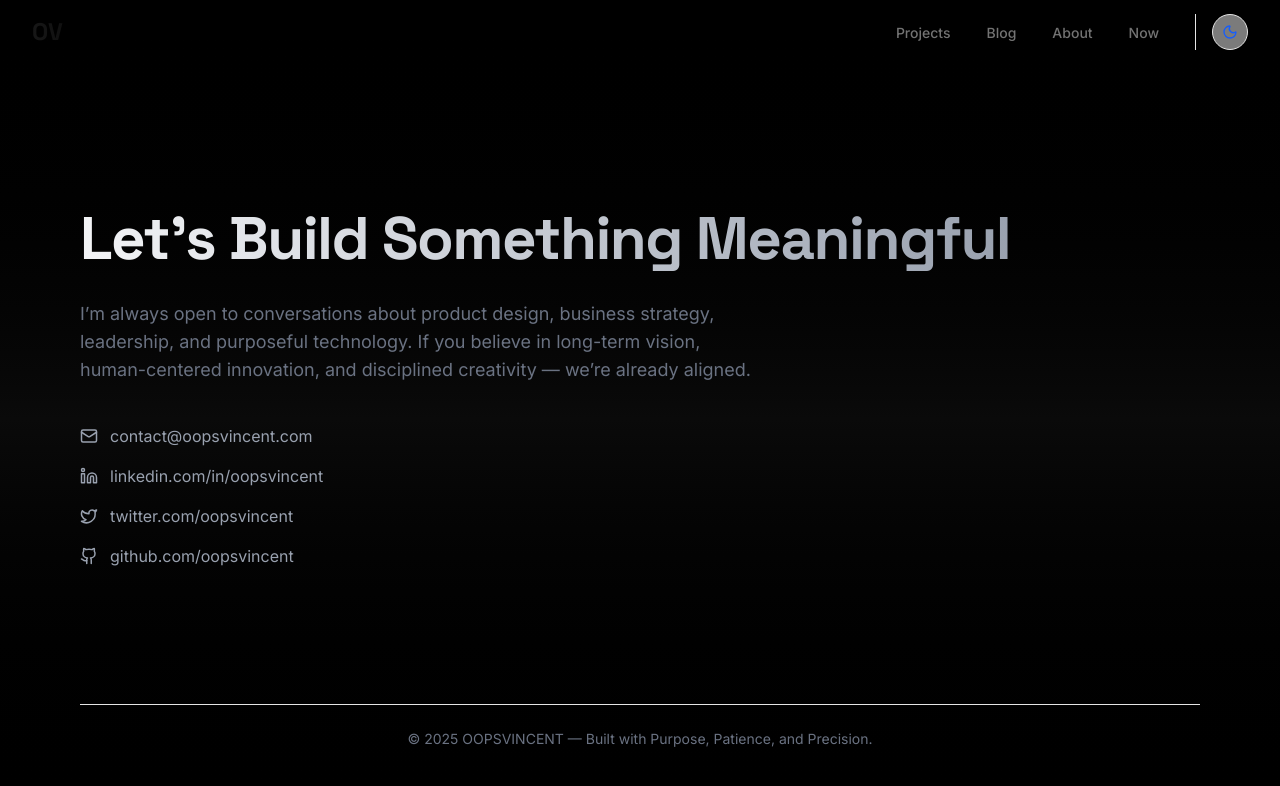
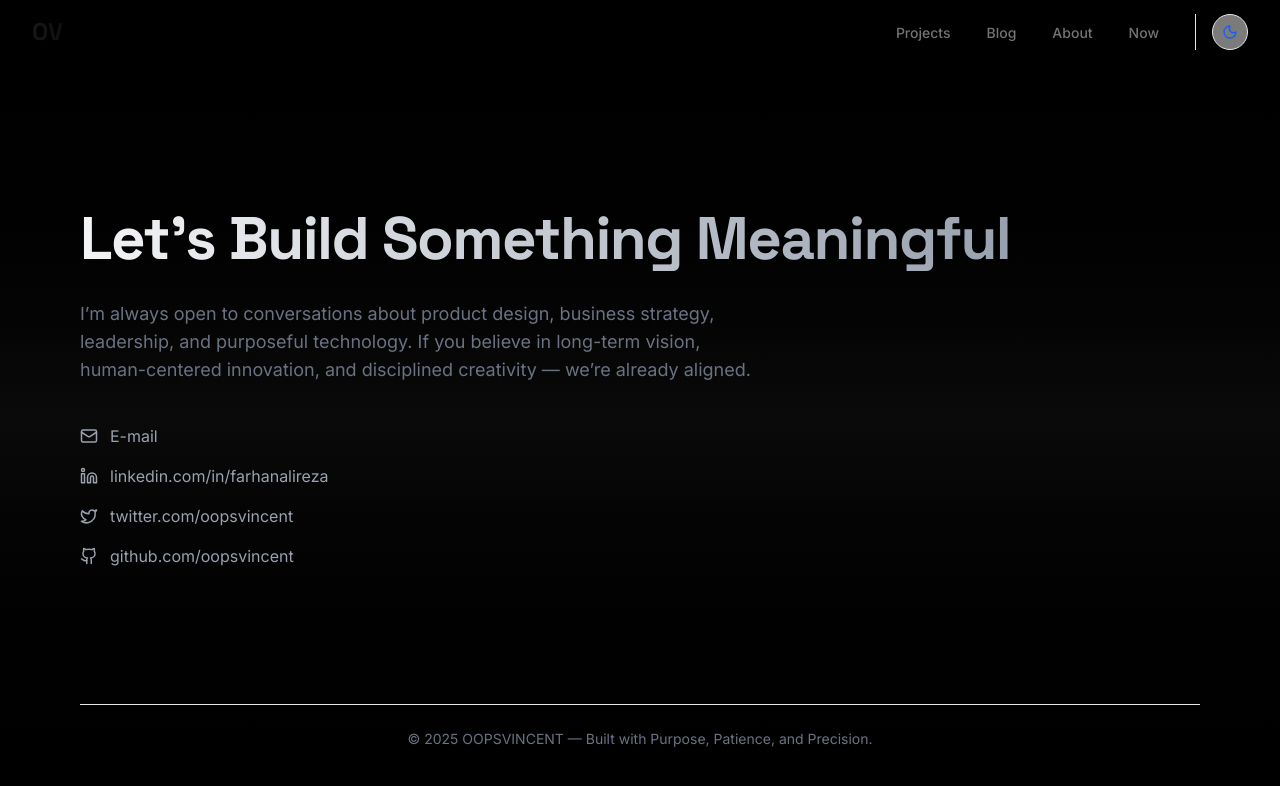
Before and after one commit to oopsvincent/oopsvincent-site, a Next.js app: page /contact in a window 1280 px wide. Shown: the top 786 px of the page. Built offline with nearby package versions, Linux system fonts and the light colour scheme.

Commit message:
Update page.tsx

```diff
--- a/src/app/contact/page.tsx
+++ b/src/app/contact/page.tsx
@@ -39,21 +39,21 @@ export default function ContactPage() {
           <div className="flex items-center gap-3">
             <Mail size={18} />
             <Link
-              href="mailto:contact@oopsvincent.com"
+              href="mailto vincentadambrown@gmail.com"
               className="hover:text-white transition"
             >
-              contact@oopsvincent.com
+              E-mail
             </Link>
           </div>
 
           <div className="flex items-center gap-3">
             <Linkedin size={18} />
             <Link
-              href="https://linkedin.com/in/oopsvincent"
+              href="https://linkedin.com/in/farhanalireza"
               target="_blank"
               className="hover:text-white transition"
             >
-              linkedin.com/in/oopsvincent
+              linkedin.com/in/farhanalireza
             </Link>
           </div>
 
```
